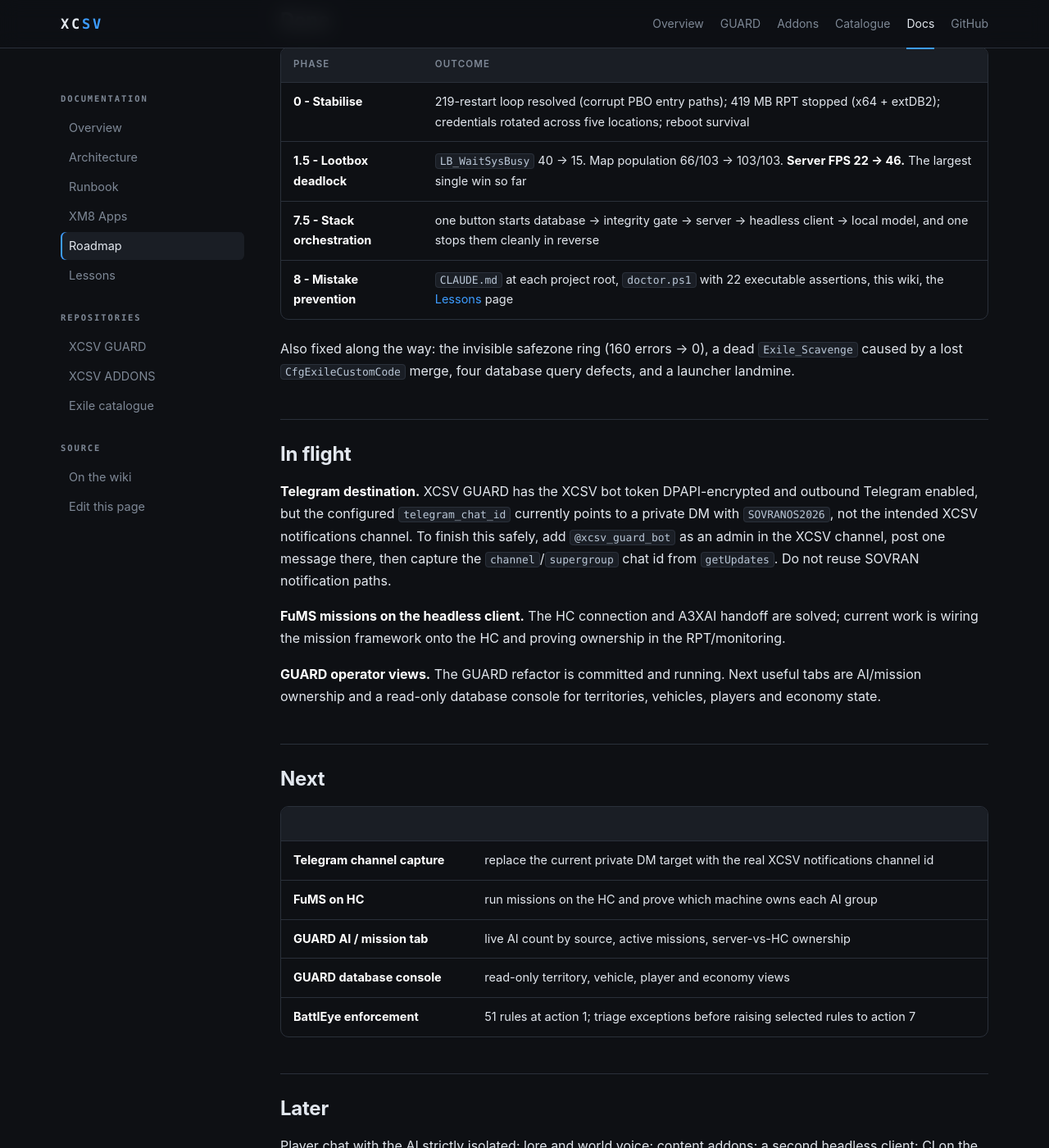
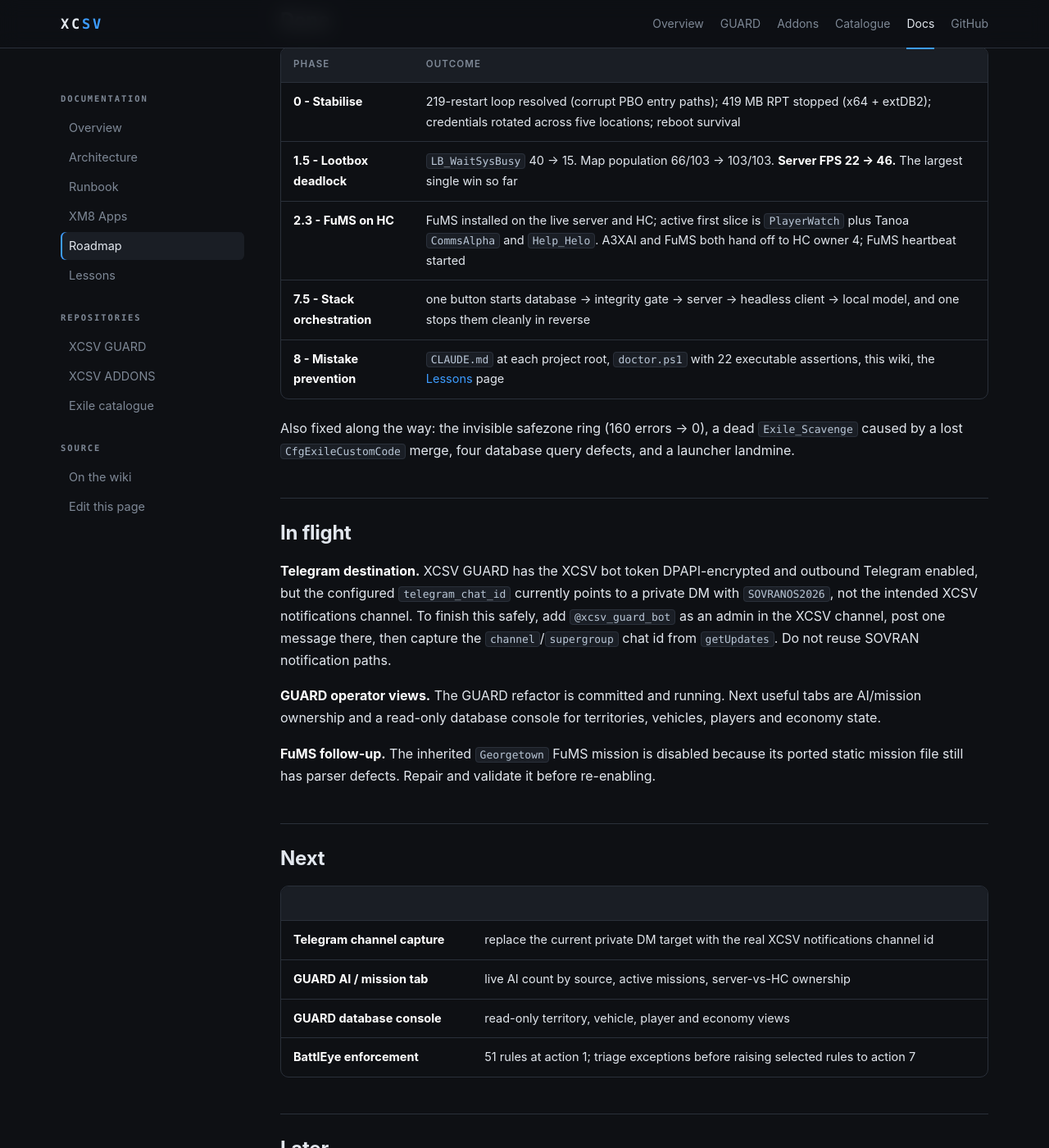
Before and after one commit to x-cessive/XCSV, a Jekyll site: the page built from docs/wiki/Roadmap.md, in a window 1280 px wide and 1400 px high, scrolled down 381 px. Shown: the whole window at 82% size. Built offline with Jekyll 4.4.1, drawn with Linux system fonts in a browser that asks for light colours.

Commit message:
Document FuMS HC install

```diff
--- a/docs/wiki/Roadmap.md
+++ b/docs/wiki/Roadmap.md
@@ -22,6 +22,7 @@ running at 22 FPS makes it worse, not better.
 |---|---|
 | **0 - Stabilise** | 219-restart loop resolved (corrupt PBO entry paths); 419 MB RPT stopped (x64 + extDB2); credentials rotated across five locations; reboot survival |
 | **1.5 - Lootbox deadlock** | `LB_WaitSysBusy` 40 -> 15. Map population 66/103 -> 103/103. **Server FPS 22 -> 46.** The largest single win so far |
+| **2.3 - FuMS on HC** | FuMS installed on the live server and HC; active first slice is `PlayerWatch` plus Tanoa `CommsAlpha` and `Help_Helo`. A3XAI and FuMS both hand off to HC owner 4; FuMS heartbeat started |
 | **7.5 - Stack orchestration** | one button starts database -> integrity gate -> server -> headless client -> local model, and one stops them cleanly in reverse |
 | **8 - Mistake prevention** | `CLAUDE.md` at each project root, `doctor.ps1` with 22 executable assertions, this wiki, the [Lessons](Lessons.html) page |
 
@@ -33,16 +34,15 @@ defects, and a launcher landmine.
 
 **Telegram destination.** XCSV GUARD has the XCSV bot token DPAPI-encrypted and outbound Telegram enabled, but the configured `telegram_chat_id` currently points to a private DM with `SOVRANOS2026`, not the intended XCSV notifications channel. To finish this safely, add `@xcsv_guard_bot` as an admin in the XCSV channel, post one message there, then capture the `channel`/`supergroup` chat id from `getUpdates`. Do not reuse SOVRAN notification paths.
 
-**FuMS missions on the headless client.** The HC connection and A3XAI handoff are solved; current work is wiring the mission framework onto the HC and proving ownership in the RPT/monitoring.
+**GUARD operator views.** The GUARD refactor is committed and running. Next useful tabs are AI/mission ownership and a read-only database console for territories, vehicles, players and economy state.
 
-**GUARD operator views.** The GUARD refactor is committed and running. Next useful tabs are AI/mission ownership and a read-only database console for territories, vehicles, players and economy state.
+**FuMS follow-up.** The inherited `Georgetown` FuMS mission is disabled because its ported static mission file still has parser defects. Repair and validate it before re-enabling.
 
 ## Next
 
 | | |
 |---|---|
 | **Telegram channel capture** | replace the current private DM target with the real XCSV notifications channel id |
-| **FuMS on HC** | run missions on the HC and prove which machine owns each AI group |
 | **GUARD AI / mission tab** | live AI count by source, active missions, server-vs-HC ownership |
 | **GUARD database console** | read-only territory, vehicle, player and economy views |
 | **BattlEye enforcement** | 51 rules at action 1; triage exceptions before raising selected rules to action 7 |
```
Also changed, not shown: wiki/Roadmap.md (+3 -3 lines).
